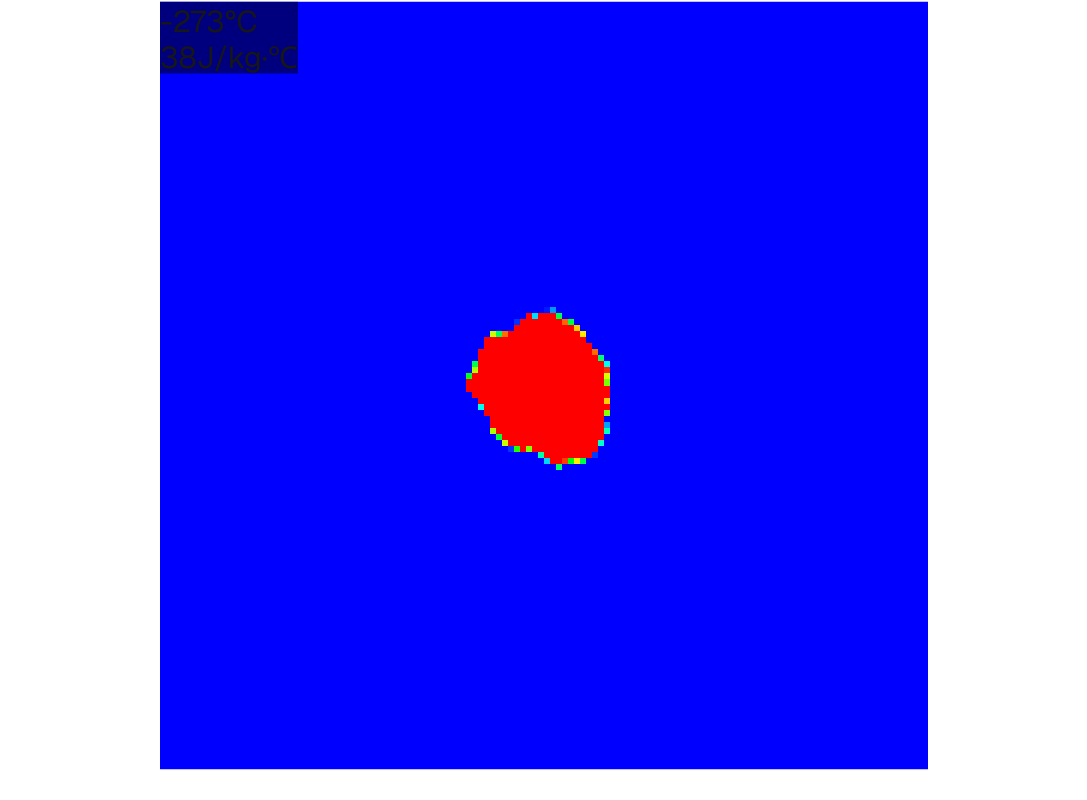
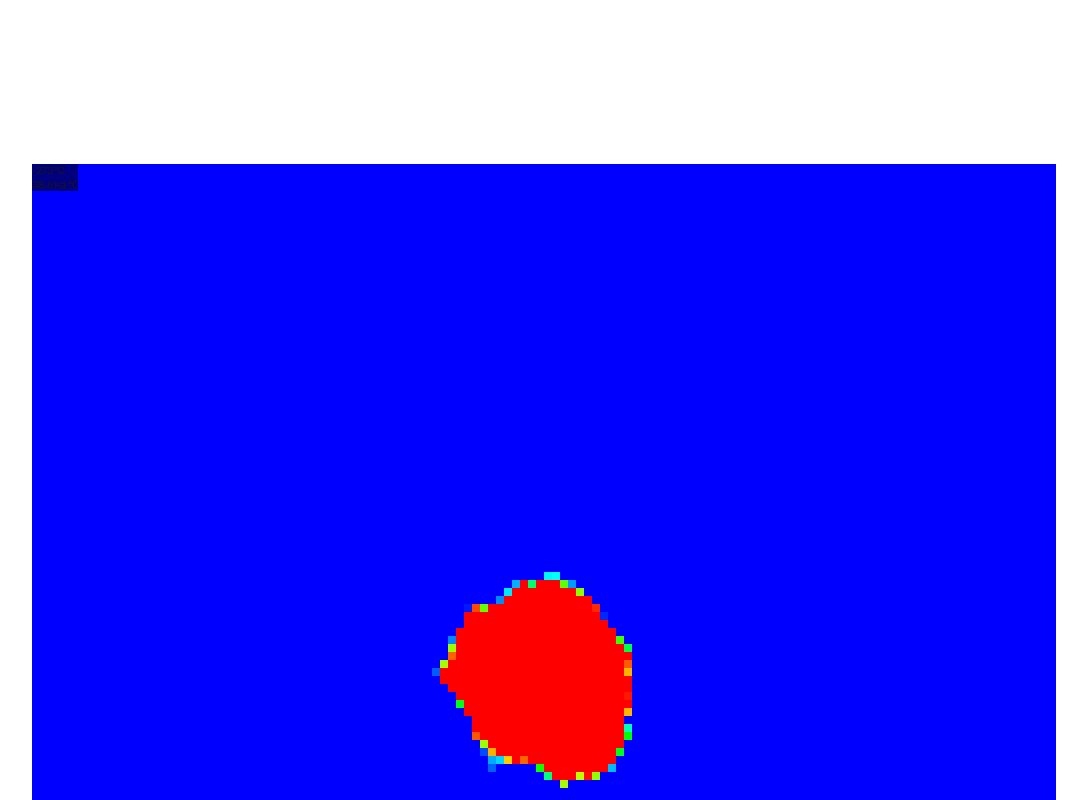
Before and after one commit to HelloNoa/Thermodynamics, a Next.js app: page / in a window 1280 px wide. Shown: the top 800 px of the page, without its empty margins (96-1183 px from the left). Built offline with nearby package versions, Linux system fonts and the light colour scheme.

Commit message:
fix : style

```diff
--- a/src/app/page.module.css
+++ b/src/app/page.module.css
@@ -18,11 +18,12 @@
 
 #game {
   position:relative;
-  transform: scale(6);
+  transform: scale(1);
   overflow: hidden;
 }
 #game canvas{
   /*filter: blur(10px);*/
+  width: 80vw;
 }
 #game .degree {
   position: absolute;
@@ -30,7 +31,7 @@
   left: 0;
   /*width: 100%;*/
   /*height: 100%;*/
-  font-size: 5px;
+  font-size: 10px;
   pointer-events: none;
   /*width: fit-content;*/
   /*height: auto;*/
```
